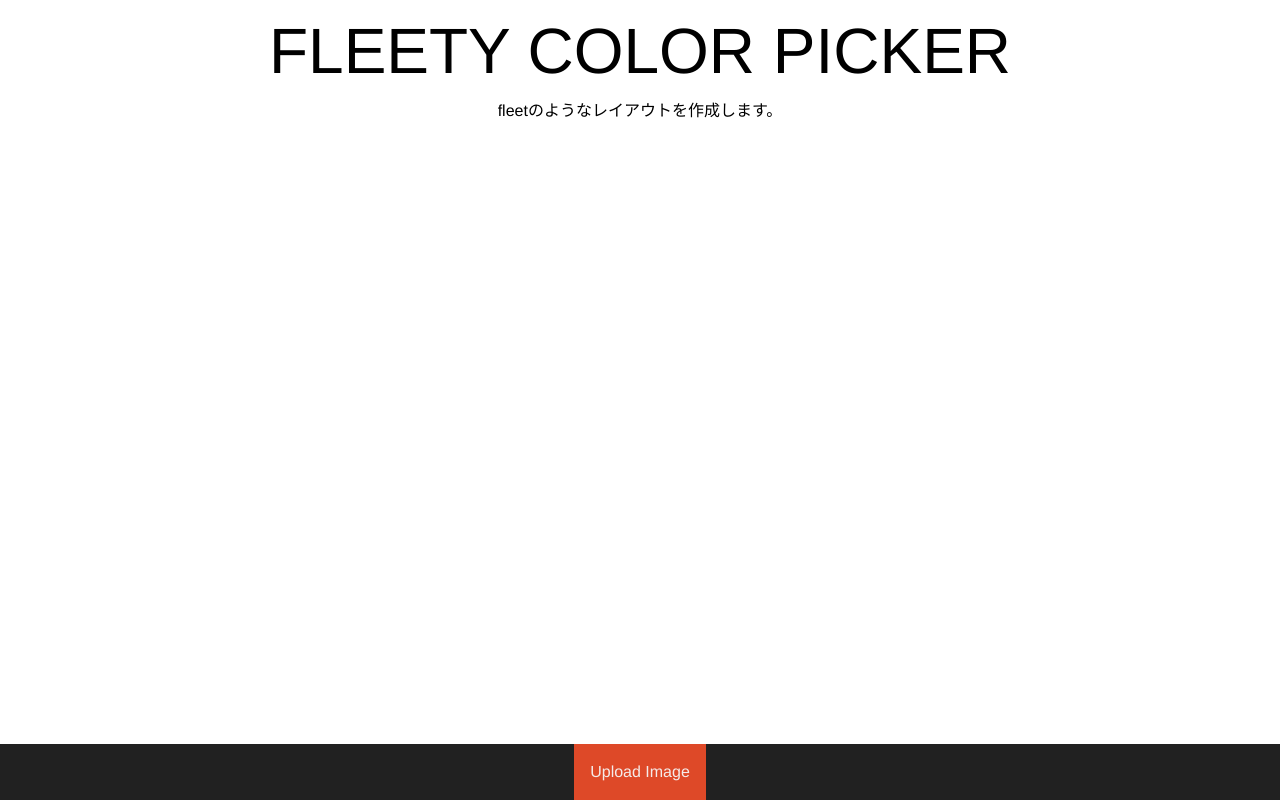
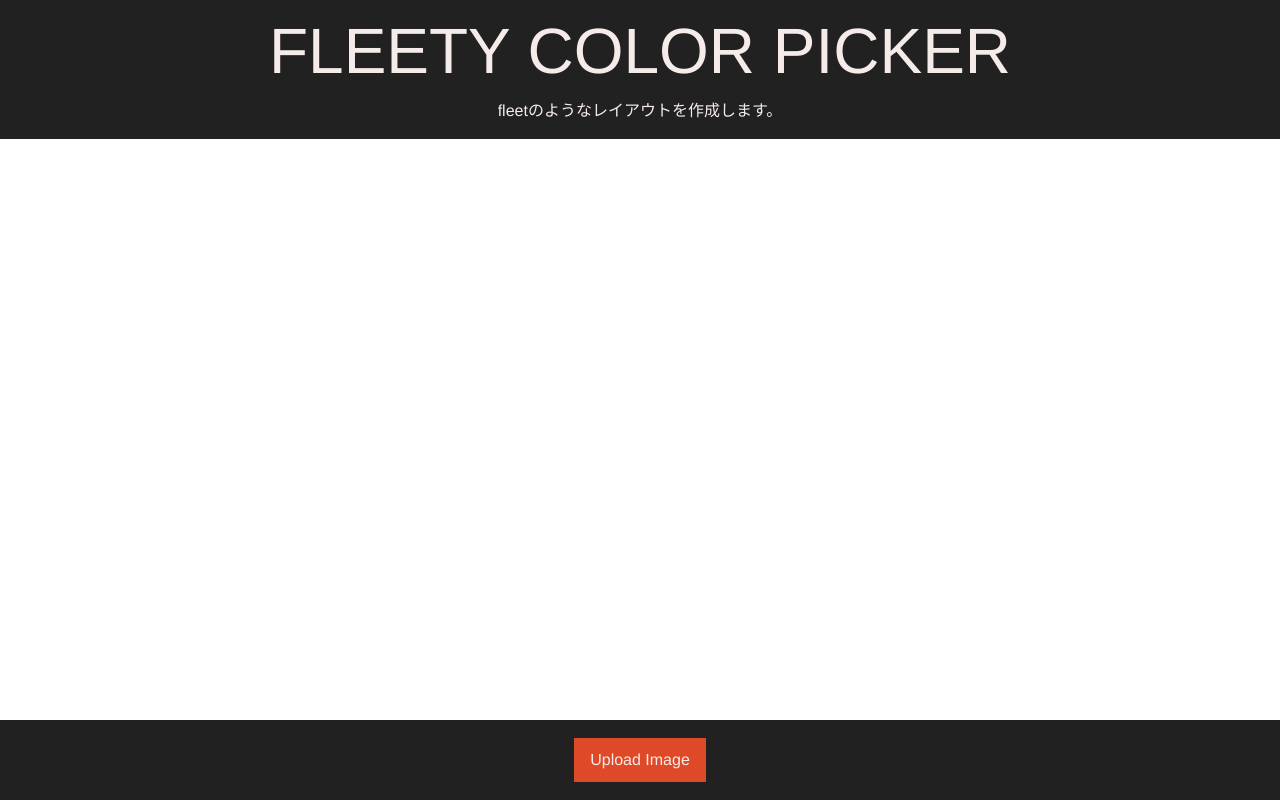
Before and after one commit to sjbworks/fleety-color-picker, a Svelte app: page / in a window 1280 px wide. Built offline with nearby package versions, Linux system fonts and the light colour scheme.

Commit message:
fix styles

```diff
--- a/src/App.svelte
+++ b/src/App.svelte
@@ -31,9 +31,10 @@
   }
 </script>
 
+<div class="flex flex-col">
   <Header />
-<main style="--gradient: {gradient}">
-  <div class="image-area">
+  <main style="--gradient: {gradient}" class="flex-grow">
+    <div class="flex items-center justify-center backdrop-filter backdrop-blur-3xl">
       {#if uploadedImageSource}
         <Card {uploadedImageSource} {uploadedImageElement} {getVibrantColors} class="mt-4 p-10 text-ibory bg-gray" />
       {/if}
@@ -50,6 +51,7 @@
     </div>
   </main>
   <Footer {onClickButton} />
+</div>
 
 <style lang="postcss" global>
   @import 'tailwindcss/base';
--- a/src/components/Card.svelte
+++ b/src/components/Card.svelte
@@ -1,5 +1,4 @@
 <script lang="ts">
-  import Card, { Content, Media, MediaContent } from '@smui/card'
   export let uploadedImageSource: string
   export let uploadedImageElement: HTMLImageElement
   export let getVibrantColors: any
@@ -17,10 +16,10 @@
       use:getVibrantColors={uploadedImageElement || uploadedImageSource}
     />
   </div>
-  <div>
+  <!-- <div>
     Lorem ipsum dolor sit amet, consectetur adipisicing elit, sed do eiusmod tempor incididunt ut labore et dolore magna
     aliqua. Ut enim ad minim veniam, quis nostrud exercitation ullamco laboris nisi ut aliquip ex ea commodo consequat.
-  </div>
+  </div> -->
 </div>
 
 <style lang="postcss">
--- a/src/components/Footer.svelte
+++ b/src/components/Footer.svelte
@@ -2,8 +2,8 @@
   export let onClickButton: () => void
 </script>
 
-<footer class="flex w-full bottom-0 fixed bg-gray justify-center">
-  <button on:click={onClickButton} class="bg-orange text-ibory p-4">Upload Image</button>
+<footer class="flex-shrink-0 flex w-full bottom-0 fixed bg-gray justify-center h-20 items-center">
+  <button on:click={onClickButton} class="bg-orange text-ibory h-11 p-4 flex items-center">Upload Image</button>
 </footer>
 
 <style lang="postcss">
--- a/src/components/Header.svelte
+++ b/src/components/Header.svelte
@@ -1,6 +1,6 @@
-<header class="flex flex-col bg-gray-500">
-  <h1 class="deep-orange-text text-lighten-5">FLEETY COLOR PICKER</h1>
-  <p class="my-auto deep-orange-text text-lighten-5">fleetのようなレイアウトを作成します。</p>
+<header class="flex flex-col bg-gray">
+  <h1 class="text-ibory">FLEETY COLOR PICKER</h1>
+  <p class="m-auto text-ibory">fleetのようなレイアウトを作成します。</p>
 </header>
 
 <style lang="postcss" module>
--- a/src/lib/Counter.svelte
+++ /dev/null
@@ -1,34 +0,0 @@
-<script lang="ts">
-  let count: number = 0
-  const increment = () => {
-    count += 1
-  }
-</script>
-
-<button on:click={increment}>
-  Clicks: {count}
-</button>
-
-<style>
-  button {
-    font-family: inherit;
-    font-size: inherit;
-    padding: 1em 2em;
-    color: #ff3e00;
-    background-color: rgba(255, 62, 0, 0.1);
-    border-radius: 2em;
-    border: 2px solid rgba(255, 62, 0, 0);
-    outline: none;
-    width: 200px;
-    font-variant-numeric: tabular-nums;
-    cursor: pointer;
-  }
-
-  button:focus {
-    border: 2px solid #ff3e00;
-  }
-
-  button:active {
-    background-color: rgba(255, 62, 0, 0.2);
-  }
-</style>
```
Lines whose indentation alone changed are shown as unchanged.
